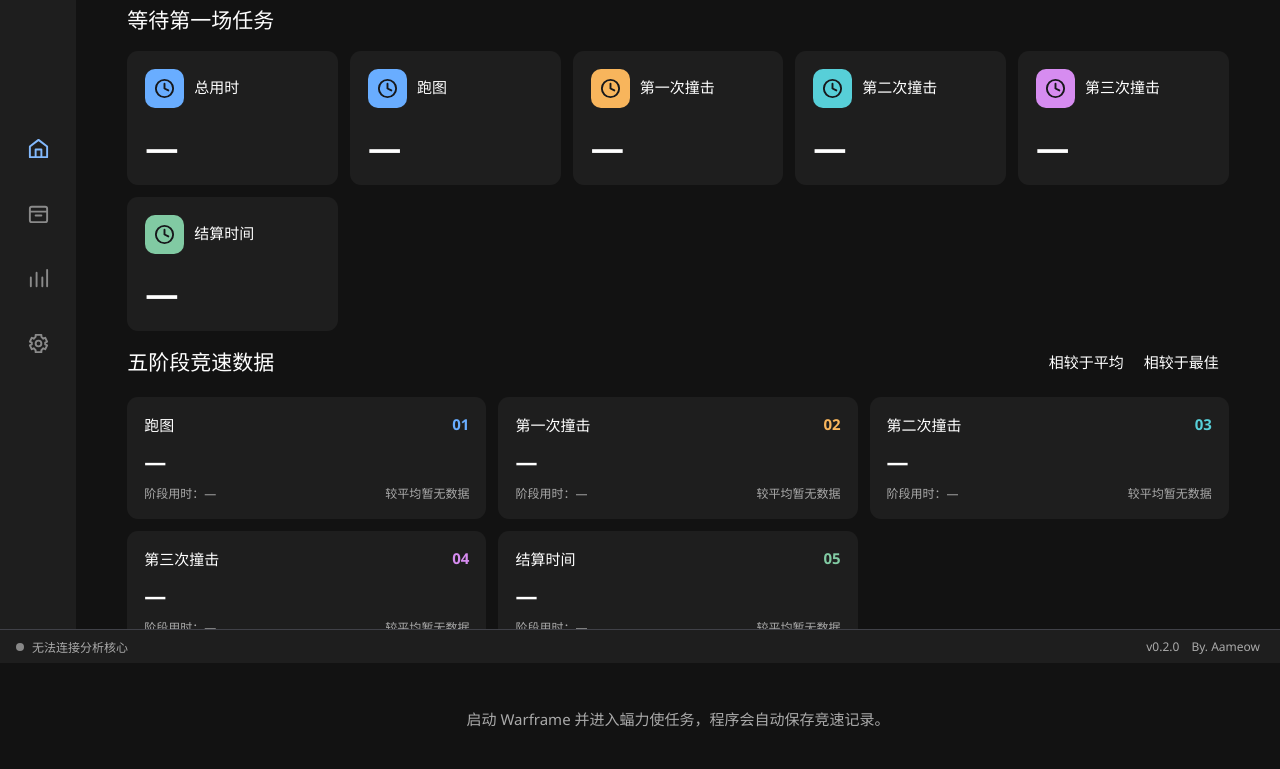
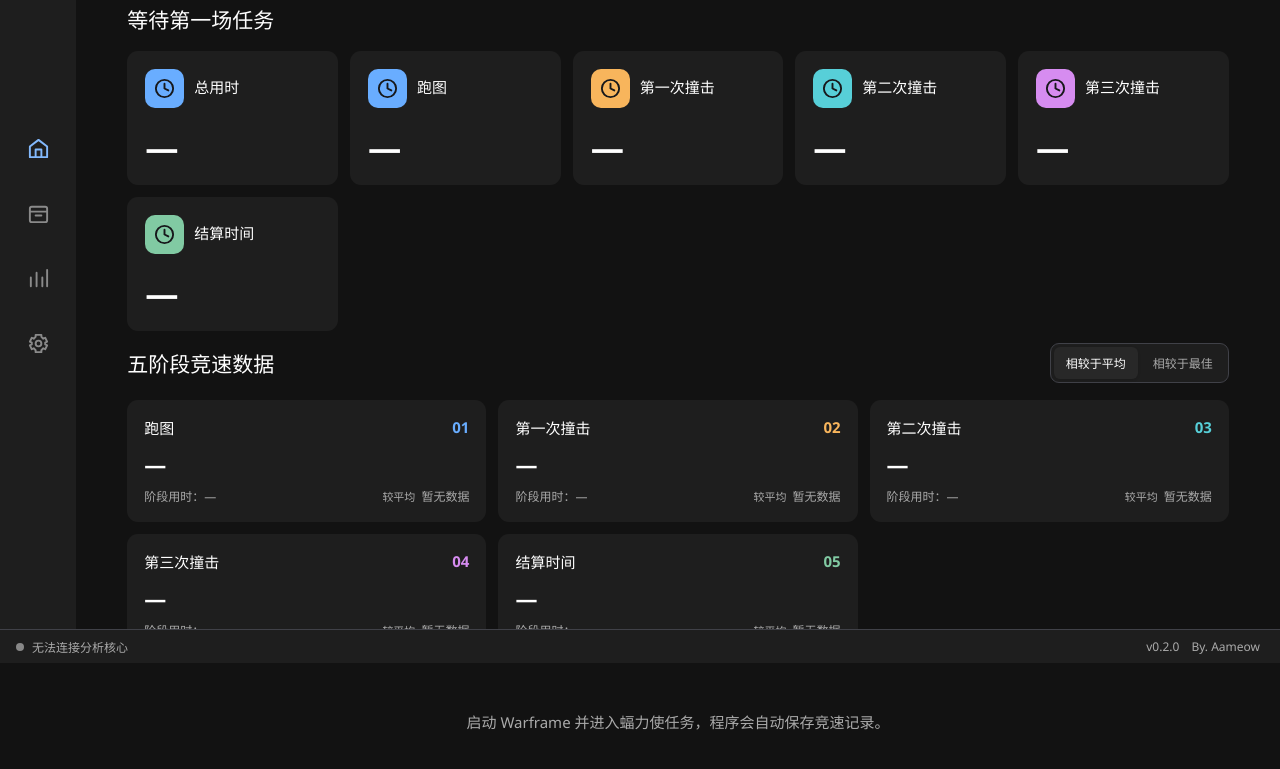
Before and after one commit to nekox41/Ropalolyst-Analytics, a website: page ui/index.html in a window 1280 px wide. Shown: the part 137-906 px from the top of the page. Drawn offline with Linux system fonts and the light colour scheme.

Commit message:
style: add compact average versus best comparison switch

```diff
--- a/ui/style.css
+++ b/ui/style.css
@@ -105,3 +105,13 @@ dialog{width: min(430px,90vw);background:var(--panel);color:var(--text);border:1
 button.danger{color:#ed777d}
 @media(max-width:1100px){.metric-grid{grid-template-columns:repeat(3,1fr)}.phase-grid{grid-template-columns:repeat(2,1fr)}}
 @media(max-width:700px){main{padding:24px 18px 60px}.metric-grid{grid-template-columns:repeat(2,1fr)}.phase-grid,.stat-grid,.detail-grid{grid-template-columns:1fr}.ropa-run{grid-template-columns:1fr auto}.ropa-run .run-actions{grid-column:1/-1}.bar-row{grid-template-columns:70px 1fr 75px}header h1{font-size:22px}}
+
+
+/* Per-stage comparison mode switch */
+.phase-section-head{align-items:center;flex-wrap:wrap}
+.compare-toggle{display:inline-flex;align-items:center;gap:3px;padding:3px;border:1px solid var(--line);border-radius:9px;background:var(--panel)}
+.compare-toggle button{border:0;border-radius:6px;background:transparent;color:var(--muted);padding:7px 12px;font-size:12px;font-weight:650;cursor:pointer;white-space:nowrap}
+.compare-toggle button.active{background:var(--hover);color:var(--text);box-shadow:0 1px 3px rgba(0,0,0,.12)}
+.phase-comparison{display:flex;align-items:center;gap:6px}
+.compare-label{color:var(--muted);font-size:11px}
+@media(max-width:620px){.phase-section-head{align-items:flex-start}.compare-toggle{width:100%}.compare-toggle button{flex:1}}
```
